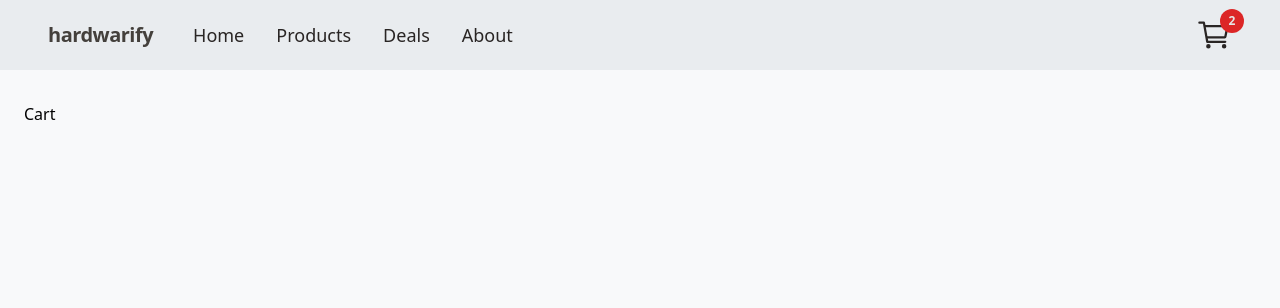
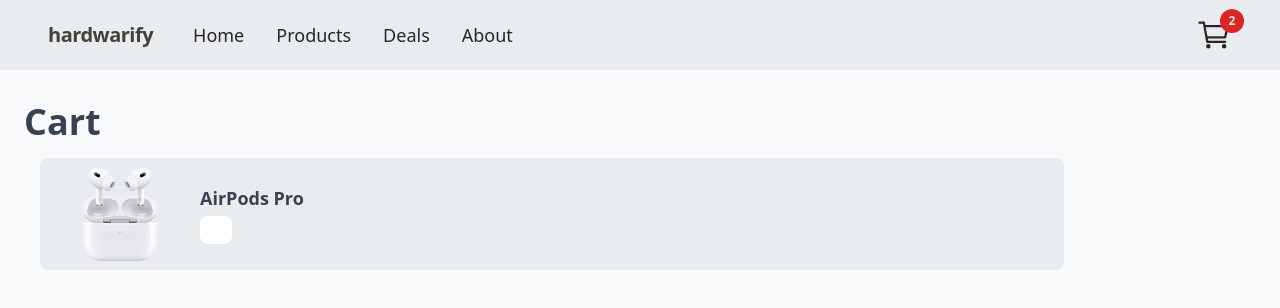
Before and after one commit to tojamrcel/hardwarify-project, a Next.js app: page /cart in a window 1280 px wide. Shown: the top 308 px of the page. Built offline with nearby package versions, Linux system fonts and the light colour scheme.

Commit message:
feat: add first elements to cart page

```diff
--- a/app/cart/page.tsx
+++ b/app/cart/page.tsx
@@ -5,7 +5,29 @@ export const metadata: Metadata = {
 };
 
 function Page() {
-  return <div>Cart</div>;
+  return (
+    <section className="grid-cols-2">
+      <h1 className="text-4xl font-bold text-gray-700">Cart</h1>
+      <div className="p-4">
+        <div className="grid max-w-5xl grid-cols-[8rem_3fr] items-center justify-center gap-4 rounded-lg bg-white-second px-4 py-2">
+          <img
+            src="airpods.png"
+            alt="airpods"
+            className="h-24 w-24 self-center justify-self-center"
+          />
+          <div>
+            <p className="text-lg font-semibold text-gray-700">AirPods Pro</p>
+            <input
+              type="number"
+              className="mt-1 w-8 rounded-lg px-1 py-0.5 text-center"
+              min="1"
+              max="10"
+            />
+          </div>
+        </div>
+      </div>
+    </section>
+  );
 }
 
 export default Page;
```
